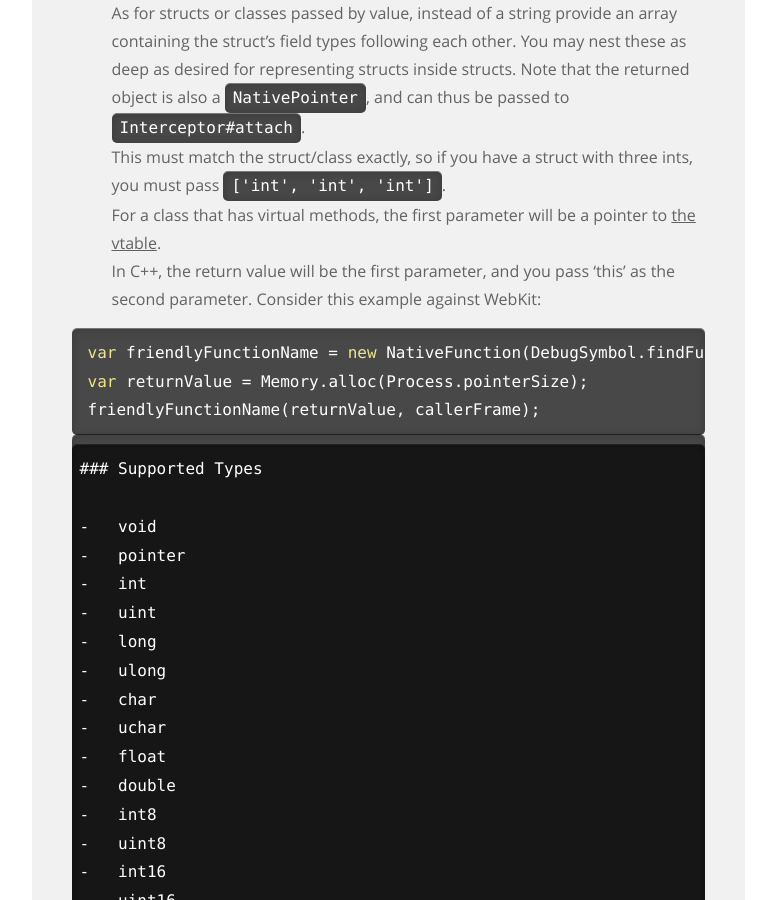
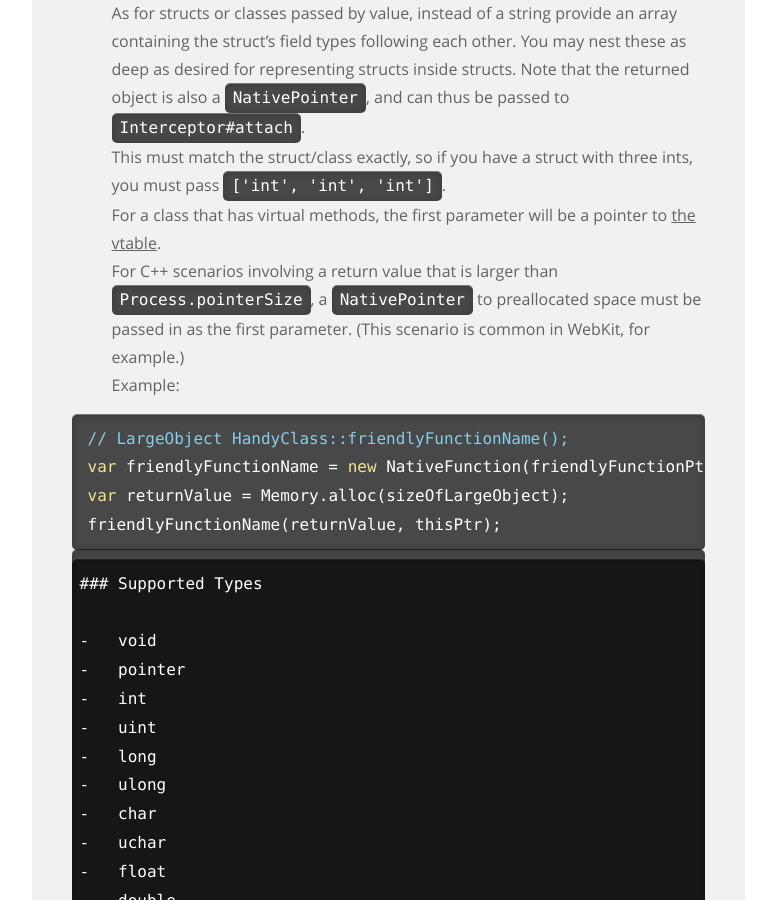
Before and after one commit to frida/frida-website, a Jekyll site: the page built from _docs/javascript-api.md, in a window 1280 px wide and 900 px high, scrolled down 16933 px. Shown: the whole window, without its empty margins (364-1140 px from the left). Built offline with Jekyll 4.4.1, drawn with Linux system fonts in a browser that asks for light colours.

Commit message:
Clarify scenario and example for newcomers (#75)
- Made it clear that this is a special case and not needed for common C++ class/Frida interop.
- Reduced the Frida API use in the example to make it easier to understand.

```diff
--- a/_docs/javascript-api.md
+++ b/_docs/javascript-api.md
@@ -696,12 +696,16 @@ Interceptor.attach(f, {
     For a class that has virtual methods, the first parameter will be a pointer
     to [the vtable](https://en.wikipedia.org/wiki/Virtual_method_table).
 
-    In C++, the return value will be the first parameter, and you pass 'this' as
-    the second parameter.  Consider this example against WebKit:
-{% highlight js %}
-var friendlyFunctionName = new NativeFunction(DebugSymbol.findFunctionsMatching("*friendlyFunctionName*")[0], 'pointer', ['pointer', 'pointer']);
-var returnValue = Memory.alloc(Process.pointerSize);
-friendlyFunctionName(returnValue, callerFrame);
+    For C++ scenarios involving a return value that is larger than
+    `Process.pointerSize`, a `NativePointer` to preallocated space must be passed
+    in as the first parameter. (This scenario is common in WebKit, for example.)
+
+    Example:
+{% highlight js %}
+// LargeObject HandyClass::friendlyFunctionName();
+var friendlyFunctionName = new NativeFunction(friendlyFunctionPtr, 'void', ['pointer', 'pointer']);
+var returnValue = Memory.alloc(sizeOfLargeObject);
+friendlyFunctionName(returnValue, thisPtr);
 {% endhighlight %}
 
     ### Supported Types
```
